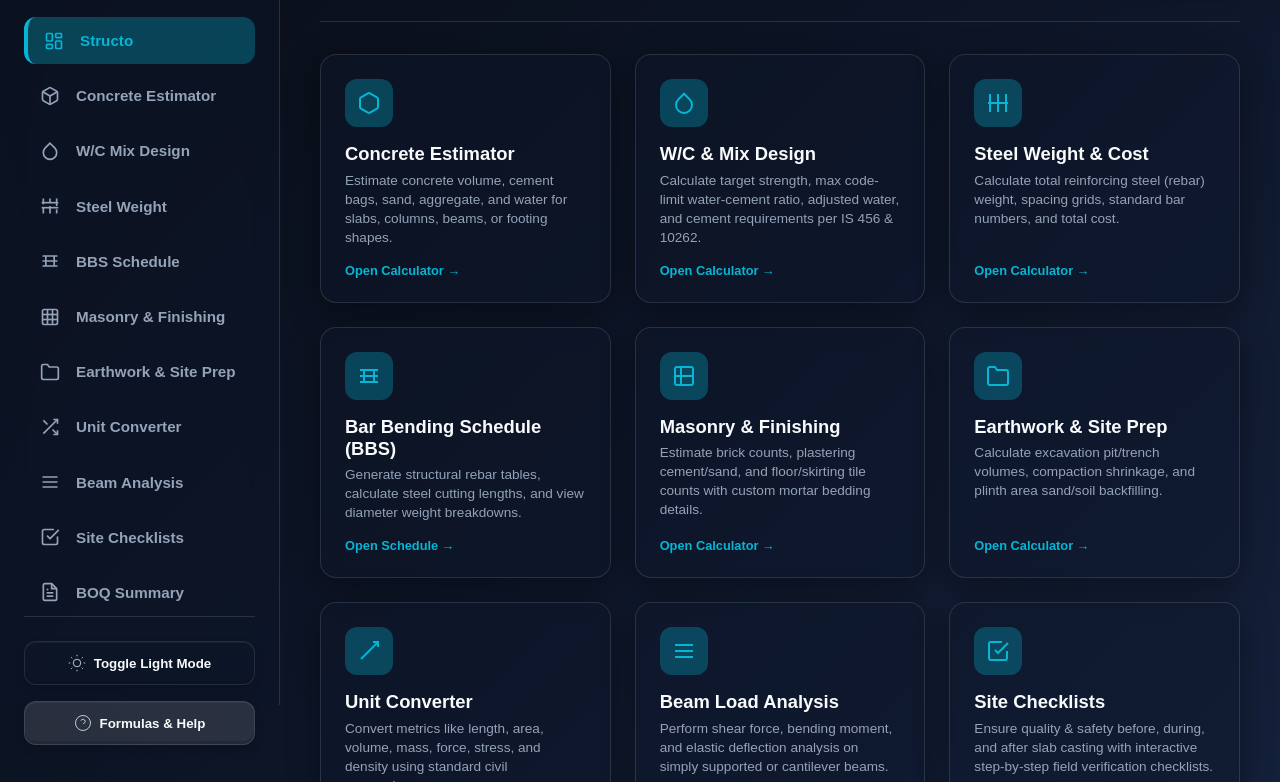
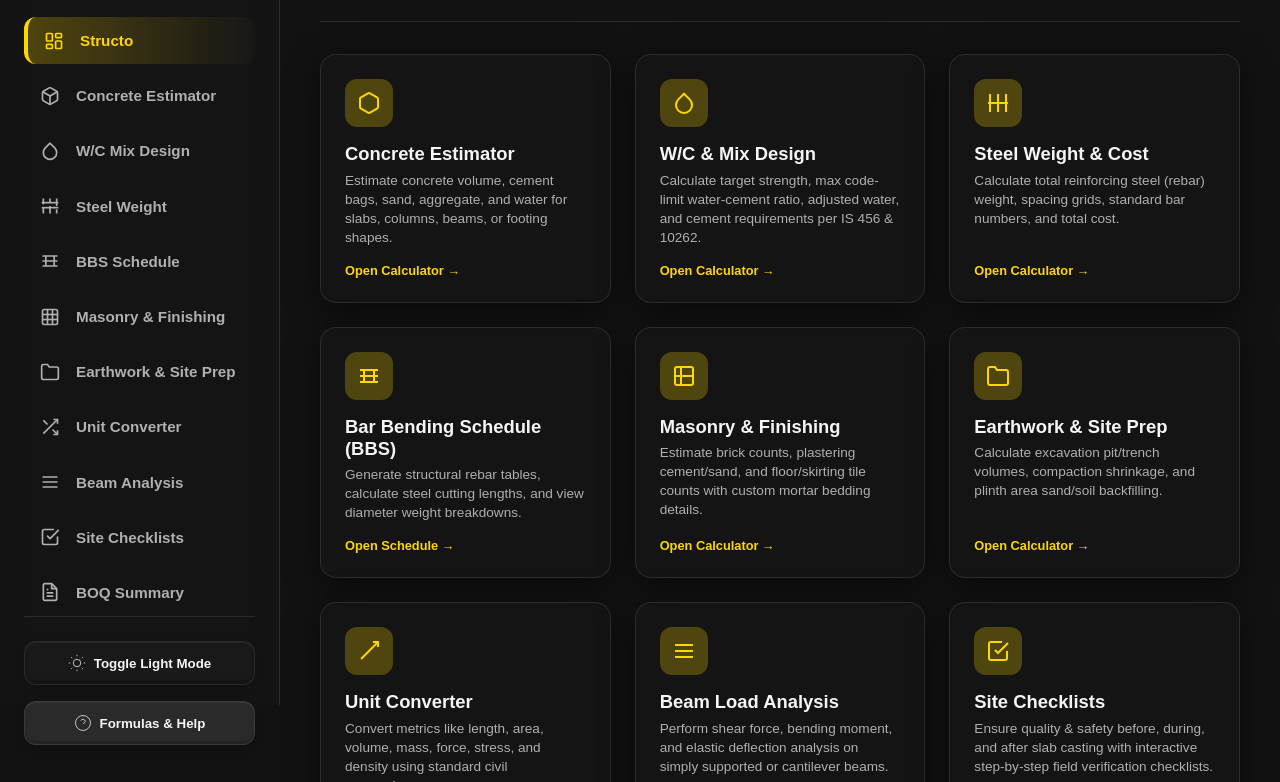
Before and after one commit to sachinkumargohjhari-jpg/structo, a website: page index.html in a window 1280 px wide. Shown: the part 95-877 px from the top of the page. Drawn offline with Linux system fonts and the light colour scheme.

Commit message:
feat: add Excel export and print functionality for BBS and BOQ, and update application styling with a new architectural theme

```diff
--- a/styles.css
+++ b/styles.css
@@ -1,29 +1,29 @@
-@import url('https://fonts.googleapis.com/css2?family=Outfit:wght@300;400;500;600;700;800&family=Plus+Jakarta+Sans:wght@300;400;500;600;700;800&display=swap');
+@import url('https://fonts.googleapis.com/css2?family=Montserrat:wght@300;400;500;600;700;800&family=Poppins:wght@300;400;500;600;700;800&display=swap');
 
 :root {
-    /* Color Palette - Dark Mode default */
-    --bg-gradient: linear-gradient(135deg, #090d16 0%, #0d1527 50%, #15223c 100%);
-    --panel-bg: rgba(15, 23, 42, 0.45);
-    --panel-border: rgba(255, 255, 255, 0.12);
-    --text-primary: #f8fafc;
-    --text-secondary: #94a3b8;
-    --text-muted: #64748b;
-    --accent: #06b6d4;
-    --accent-glow: rgba(6, 182, 212, 0.3);
-    --accent-hover: #0891b2;
-    --accent-secondary: #10b981;
-    --accent-secondary-glow: rgba(16, 185, 129, 0.2);
-    --accent-tertiary: #f59e0b;
-    --accent-tertiary-glow: rgba(245, 158, 11, 0.2);
+    /* Color Palette - Dark Architectural Theme default */
+    --bg-gradient: #121212;
+    --panel-bg: rgba(22, 22, 22, 0.65);
+    --panel-border: rgba(255, 255, 255, 0.1);
+    --text-primary: #f5f5f5;
+    --text-secondary: #b0b0b0;
+    --text-muted: #707070;
+    --accent: #FFD700; /* vibrant construction-yellow */
+    --accent-glow: rgba(255, 215, 0, 0.25);
+    --accent-hover: #E6B800;
+    --accent-secondary: #FF5722; /* neon orange */
+    --accent-secondary-glow: rgba(255, 87, 34, 0.25);
+    --accent-tertiary: #FF9800;
+    --accent-tertiary-glow: rgba(255, 152, 0, 0.25);
     --danger: #ef4444;
 
-    --card-shadow: 0 8px 32px 0 rgba(0, 0, 0, 0.37);
-    --input-bg: rgba(15, 23, 42, 0.4);
-    --input-border: rgba(255, 255, 255, 0.1);
-    --input-focus-border: #06b6d4;
-
-    --font-heading: 'Outfit', sans-serif;
-    --font-body: 'Plus Jakarta Sans', sans-serif;
+    --card-shadow: 0 8px 32px 0 rgba(0, 0, 0, 0.5);
+    --input-bg: rgba(30, 30, 30, 0.5);
+    --input-border: rgba(255, 255, 255, 0.08);
+    --input-focus-border: #FFD700;
+
+    --font-heading: 'Montserrat', sans-serif;
+    --font-body: 'Poppins', sans-serif;
     --sidebar-width: 280px;
     --transition-speed: 0.3s;
     --border-radius-lg: 16px;
@@ -32,25 +32,25 @@
 }
 
 [data-theme="light"] {
-    --bg-gradient: linear-gradient(135deg, #f1f5f9 0%, #e2e8f0 50%, #cbd5e1 100%);
-    --panel-bg: rgba(255, 255, 255, 0.45);
-    --panel-border: rgba(255, 255, 255, 0.6);
-    --text-primary: #0f172a;
-    --text-secondary: #475569;
-    --text-muted: #64748b;
-    --accent: #0284c7;
-    --accent-glow: rgba(2, 132, 199, 0.2);
-    --accent-hover: #0369a1;
-    --accent-secondary: #059669;
-    --accent-secondary-glow: rgba(5, 150, 105, 0.15);
-    --accent-tertiary: #d97706;
-    --accent-tertiary-glow: rgba(217, 119, 6, 0.15);
-    --danger: #dc2626;
-
-    --card-shadow: 0 8px 32px 0 rgba(31, 38, 135, 0.07);
-    --input-bg: rgba(255, 255, 255, 0.9);
-    --input-border: rgba(15, 23, 42, 0.12);
-    --input-focus-border: #0284c7;
+    --bg-gradient: linear-gradient(135deg, #f5f5f5 0%, #e5e5e5 50%, #d5d5d5 100%);
+    --panel-bg: rgba(255, 255, 255, 0.55);
+    --panel-border: rgba(0, 0, 0, 0.08);
+    --text-primary: #121212;
+    --text-secondary: #4a4a4a;
+    --text-muted: #7a7a7a;
+    --accent: #d4af37;
+    --accent-glow: rgba(212, 175, 55, 0.2);
+    --accent-hover: #bda02b;
+    --accent-secondary: #e65100;
+    --accent-secondary-glow: rgba(230, 81, 0, 0.15);
+    --accent-tertiary: #f57c00;
+    --accent-tertiary-glow: rgba(245, 124, 0, 0.15);
+    --danger: #c62828;
+
+    --card-shadow: 0 8px 32px 0 rgba(0, 0, 0, 0.08);
+    --input-bg: rgba(255, 255, 255, 0.85);
+    --input-border: rgba(0, 0, 0, 0.1);
+    --input-focus-border: #d4af37;
 }
 
 * {
@@ -164,7 +164,7 @@ body {
 }
 
 .nav-item.active button {
-    background: var(--accent-glow);
+    background: linear-gradient(90deg, var(--accent-glow) 0%, rgba(255, 255, 255, 0.01) 100%);
     color: var(--accent);
     border-left: 4px solid var(--accent);
 }
```
